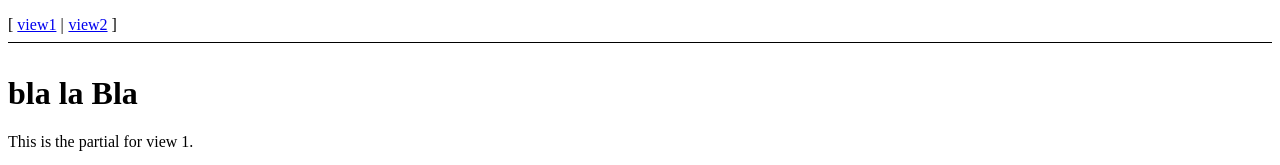
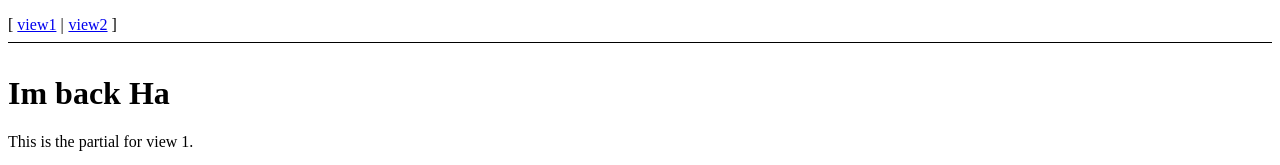
Before and after one commit to Frankensteer/ARIA, a website: page app/index.html in a window 1280 px wide. Shown: the top 165 px of the page. Drawn offline with nearby package versions, Linux system fonts and the light colour scheme; some packages are replaced by stand-ins of ours.

Commit message:
fix commit

```diff
--- a/app/index.html
+++ b/app/index.html
@@ -10,7 +10,7 @@
     <li><a href="#/view1">view1</a></li>
     <li><a href="#/view2">view2</a></li>
   </ul>
-<h1>bla la Bla </h1>
+<h1>Im back Ha </h1>
   <div ng-view></div>
 
   <div>Angular seed app: v<span app-version></span></div>
```
